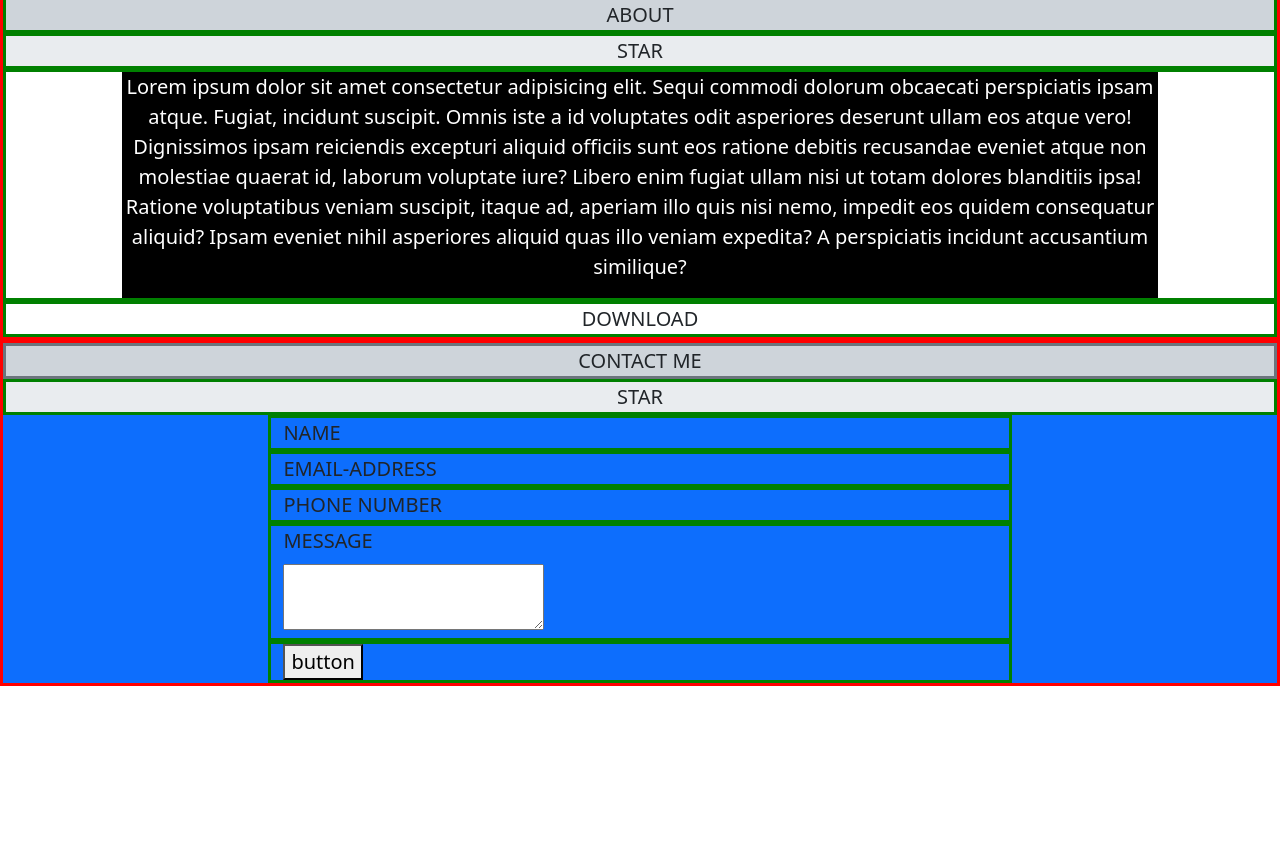
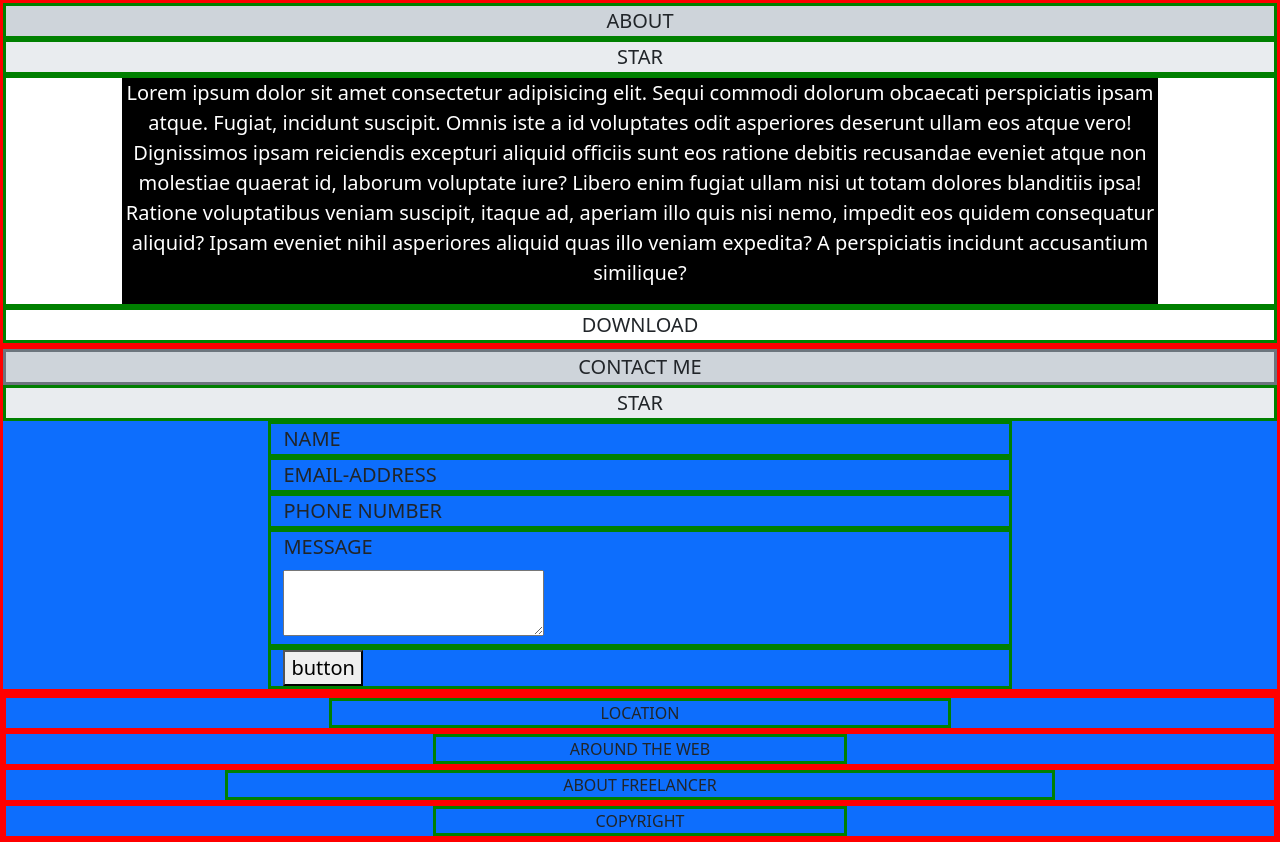
Before and after one commit to Giovanni-Damico98/html-css-bootstrap-freelancer, a plain HTML site: page index.html in a window 1280 px wide. Shown: the part 1284-2126 px from the top of the page. Before the commit the page ends 1970 px from the top, so only its background shows below. Drawn offline with nearby package versions, Linux system fonts and the light colour scheme.

Commit message:
fourth section

```diff
--- a/index.html
+++ b/index.html
@@ -112,5 +112,22 @@
         <div class="col-7 font-size3"><button>button</button></div>
       </div>
     </div>
+
+    <div class="container-fluid fourth-section bg-primary">
+      <div class="row d-flex justify-content-center">
+        <div class="row justify-content-center text-center">
+          <div class="col-6">LOCATION</div>
+        </div>
+        <div class="row justify-content-center text-center">
+          <div class="col-4">AROUND THE WEB</div>
+        </div>
+        <div class="row justify-content-center text-center">
+          <div class="col-8">ABOUT FREELANCER</div>
+        </div>
+        <div class="row justify-content-center text-center">
+          <div class="col-4">COPYRIGHT</div>
+        </div>
+      </div>
+    </div>
   </body>
 </html>
--- a/style.css
+++ b/style.css
@@ -2,15 +2,29 @@
   border: solid 3px black;
 }
 
+/*  BORDI PER VISUALIZZARE
+E COMPRENDERE MEGLIO LA POSIZIONE
+E GRANDEZZA DELLE ROW E COL */
 .row {
   border: solid 3px red;
 }
-
 .col-12 {
   border: solid 3px green;
 }
 
 .col-7 {
+  border: solid 3px green;
+}
+
+.col-6 {
+  border: solid 3px green;
+}
+
+.col-8 {
+  border: solid 3px green;
+}
+
+.col-4 {
   border: solid 3px green;
 }
 
```
